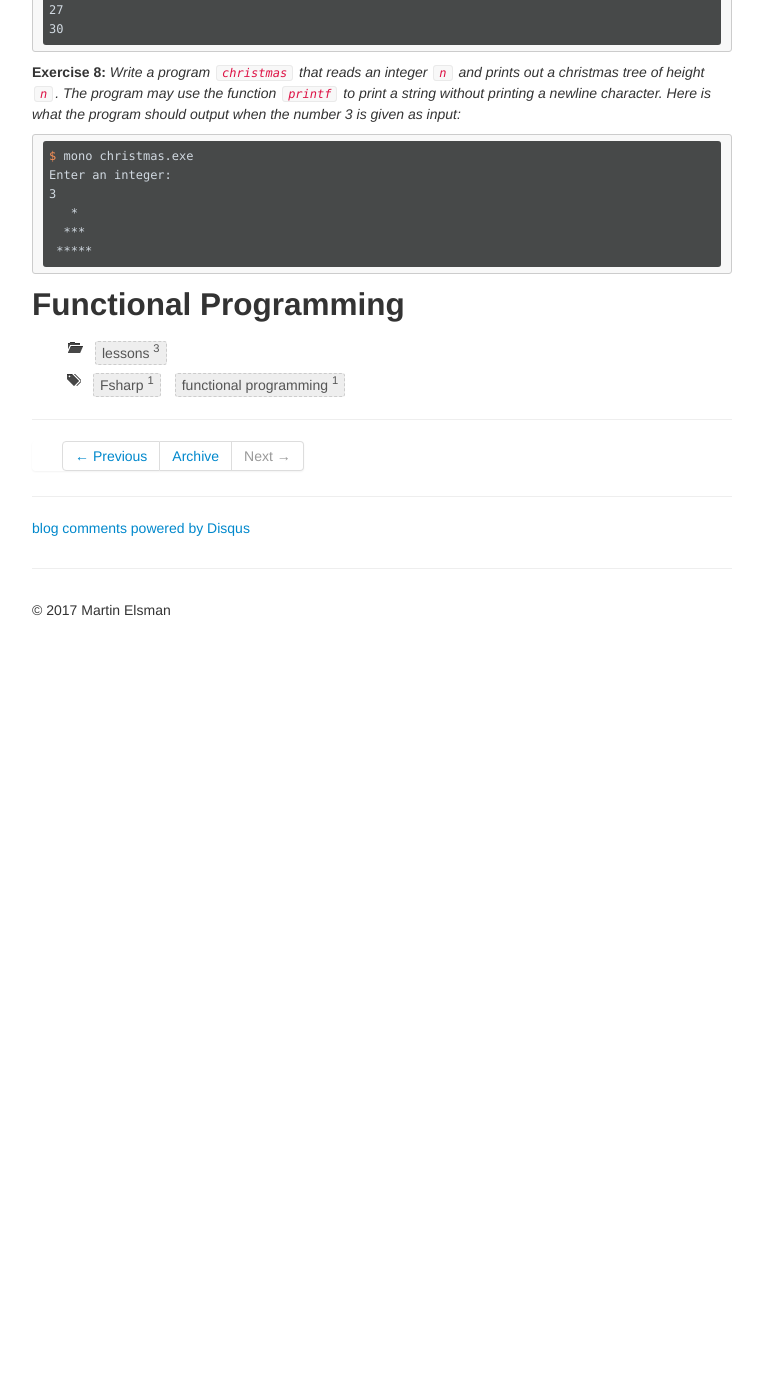
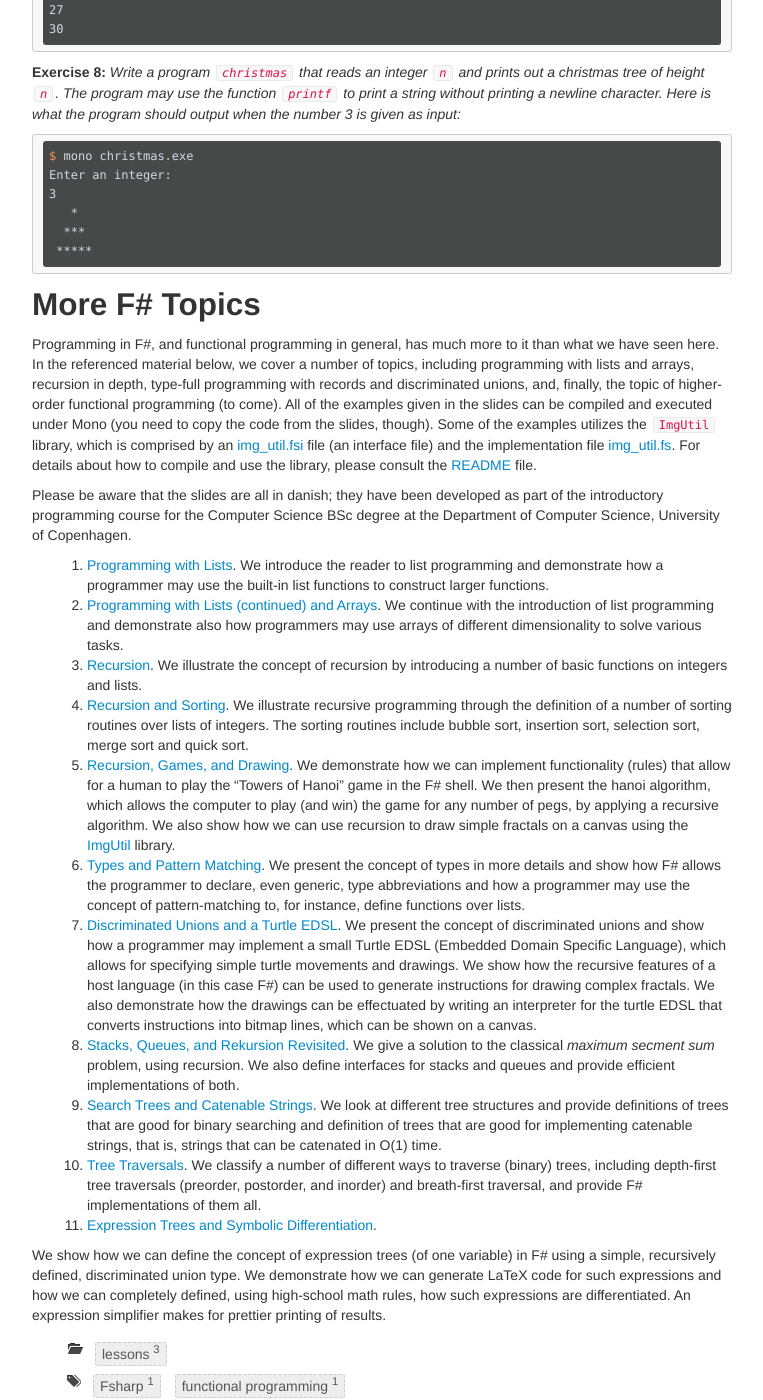
Before and after one commit to melsman/melsman.github.io, a Jekyll site: the page built from _posts/2017-11-03-getting-started-with-fsharp.md, in a window 1280 px wide and 1400 px high, scrolled down 9052 px. Shown: the whole window, without its empty margins (258-1021 px from the left). Built offline with Jekyll 4.4.1, drawn with Linux system fonts in a browser that asks for light colours; comment, search, counter and statistics services are not loaded; before the commit the page ends 9682 px from its top, so only the background shows below that.

Commit message:
more stuff

````diff
--- a/_posts/2017-11-03-getting-started-with-fsharp.md
+++ b/_posts/2017-11-03-getting-started-with-fsharp.md
@@ -622,4 +622,92 @@ Enter an integer:
  *****
 ```
 
-## Functional Programming
+## More F# Topics
+
+Programming in F#, and functional programming in general, has much
+more to it than what we have seen here. In the referenced material
+below, we cover a number of topics, including programming with lists
+and arrays, recursion in depth, type-full programming with records and
+discriminated unions, and, finally, the topic of higher-order
+functional programming (to come). All of the examples given in the
+slides can be compiled and executed under Mono (you need to copy the
+code from the slides, though). Some of the examples utilizes the
+`ImgUtil` library, which is comprised by an
+[img_util.fsi](/fsharp/img_util/img_util.fsi) file (an interface file)
+and the implementation file
+[img_util.fs](/fsharp/img_util/img_util.fs). For details about how to
+compile and use the library, please consult the
+[README](/fsharp/img_util/README.md) file.
+
+Please be aware that the slides are all in danish; they have been
+developed as part of the introductory programming course for the
+Computer Science BSc degree at the Department of Computer Science,
+University of Copenhagen.
+
+1. [Programming with Lists](/fsharp/lecture_list1.pdf).
+We introduce the reader to list
+programming and demonstrate how a programmer may use the built-in list
+functions to construct larger functions.
+
+1. [Programming with Lists (continued) and
+Arrays](/fsharp/lecture_list2.pdf). We continue with the introduction
+of list programming and demonstrate also how programmers may use
+arrays of different dimensionality to solve various tasks.
+
+1. [Recursion](/fsharp/lecture_rec1.pdf). We illustrate the concept of
+recursion by introducing a number of basic functions on integers and
+lists.
+
+1. [Recursion and Sorting](/fsharp/lecture_rec2.pdf). We illustrate
+recursive programming through the definition of a number of sorting
+routines over lists of integers. The sorting routines include bubble
+sort, insertion sort, selection sort, merge sort and quick sort.
+
+1. [Recursion, Games, and Drawing](/fsharp/lecture_rec3.pdf). We
+demonstrate how we can implement functionality (rules) that allow for
+a human to play the "Towers of Hanoi" game in the F# shell. We then
+present the hanoi algorithm, which allows the computer to play (and
+win) the game for any number of pegs, by applying a recursive
+algorithm. We also show how we can use recursion to draw simple
+fractals on a canvas using the [ImgUtil](/fsharp/img_util) library.
+
+1. [Types and Pattern Matching](/fsharp/lecture_type1.pdf). We present
+the concept of types in more details and show how F# allows the
+programmer to declare, even generic, type abbreviations and how a
+programmer may use the concept of pattern-matching to, for instance,
+define functions over lists.
+
+1. [Discriminated Unions and a Turtle EDSL](/fsharp/lecture_type2.pdf). We present
+the concept of discriminated unions and show how a programmer may
+implement a small Turtle EDSL (Embedded Domain Specific Language),
+which allows for specifying simple turtle movements and drawings. We
+show how the recursive features of a host language (in this case F#)
+can be used to generate instructions for drawing complex fractals. We
+also demonstrate how the drawings can be effectuated by writing an
+interpreter for the turtle EDSL that converts instructions into bitmap
+lines, which can be shown on a canvas.
+
+1. [Stacks, Queues, and Rekursion Revisited](/fsharp/lecture_type3.pdf).
+We give a solution to the classical _maximum secment sum_ problem,
+using recursion. We also define interfaces for stacks and queues and
+provide efficient implementations of both.
+
+1. [Search Trees and Catenable Strings](/fsharp/lecture_tree1.pdf). We
+look at different tree structures and provide definitions of trees
+that are good for binary searching and definition of trees that are
+good for implementing catenable strings, that is, strings that can be
+catenated in O(1) time.
+
+1. [Tree Traversals](/fsharp/lecture_tree2.pdf). We classify a number
+of different ways to traverse (binary) trees, including depth-first
+tree traversals (preorder, postorder, and inorder) and breath-first
+traversal, and provide F# implementations of them all.
+
+1. [Expression Trees and Symbolic Differentiation](/fsharp/lecture_tree3.pdf).
+
+We show how we can define the concept of expression trees (of one
+variable) in F# using a simple, recursively defined, discriminated
+union type. We demonstrate how we can generate LaTeX code for such
+expressions and how we can completely defined, using high-school math
+rules, how such expressions are differentiated. An expression
+simplifier makes for prettier printing of results.
````
Also changed, not shown: fsharp/img_util/README.md (added, +14 -0 lines), 13 other files.
